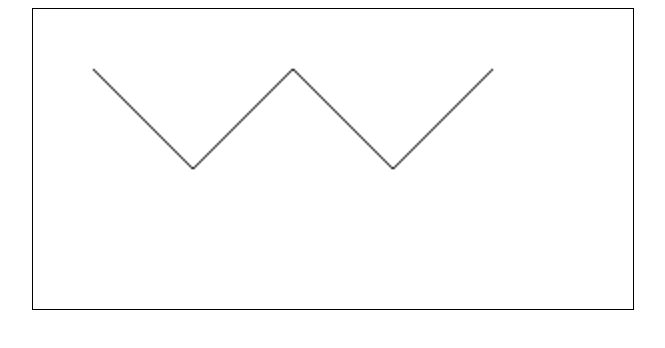
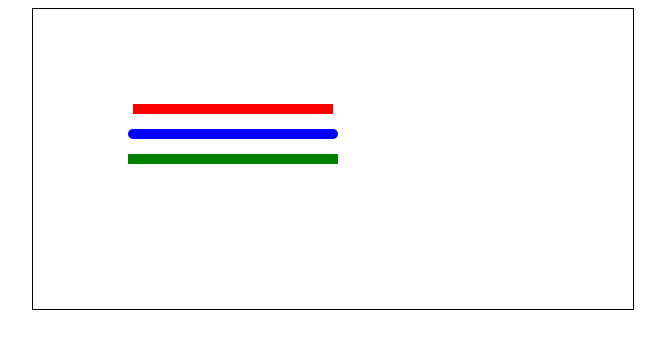
Before and after one commit to andyhan-23/HTML5Canvas, a plain HTML site: page index.html in a window 1280 px wide. Shown: the whole page, without its empty margins (307-972 px from the left). Drawn offline with Linux system fonts and the light colour scheme.

Commit message:
feat: lineCap 그리기

```diff
--- a/canvas-script.js
+++ b/canvas-script.js
@@ -1,27 +1,28 @@
 window.onload = function () {
-  const canvas = document.getElementById("multi-line-canvas");
+  const canvas = document.getElementById("line-caps-canvas");
   const context = canvas.getContext("2d");
 
   context.beginPath();
-  context.moveTo(30, 30);
-  context.lineTo(80, 80);
-  context.lineTo(130, 30);
-  context.lineTo(180, 80);
-  context.lineTo(230, 30);
+  context.lineCap = "butt";
+  context.strokeStyle = "red";
+  context.lineWidth = 10;
+  context.moveTo(100, 100);
+  context.lineTo(300, 100);
   context.stroke();
 
-  //   context.beginPath();
-  //   context.moveTo(80, 80);
-  //   context.lineTo(130, 30);
-  //   context.stroke();
+  context.beginPath();
+  context.lineCap = "round";
+  context.strokeStyle = "blue";
+  context.lineWidth = 10;
+  context.moveTo(100, 125);
+  context.lineTo(300, 125);
+  context.stroke();
 
-  //   context.beginPath();
-  //   context.moveTo(130, 30);
-  //   context.lineTo(180, 80);
-  //   context.stroke();
-
-  //   context.beginPath();
-  //   context.moveTo(180, 80);
-  //   context.lineTo(230, 30);
-  //   context.stroke();
+  context.beginPath();
+  context.lineCap = "square";
+  context.strokeStyle = "green";
+  context.lineWidth = 10;
+  context.moveTo(100, 150);
+  context.lineTo(300, 150);
+  context.stroke();
 };
--- a/index.html
+++ b/index.html
@@ -7,7 +7,9 @@
     <title>Document</title>
   </head>
   <body>
-    <canvas id="multi-line-canvas"> </canvas>
+    <canvas id="line-caps-canvas" width="600" height="300">
+      this is fallback meesage fro old browser
+    </canvas>
 
     <script src="./canvas-script.js"></script>
   </body>
--- a/style.css
+++ b/style.css
@@ -1,4 +1,4 @@
-#multi-line-canvas {
+#line-caps-canvas {
   border: 1px solid black;
   display: block;
   width: 600px;
```
